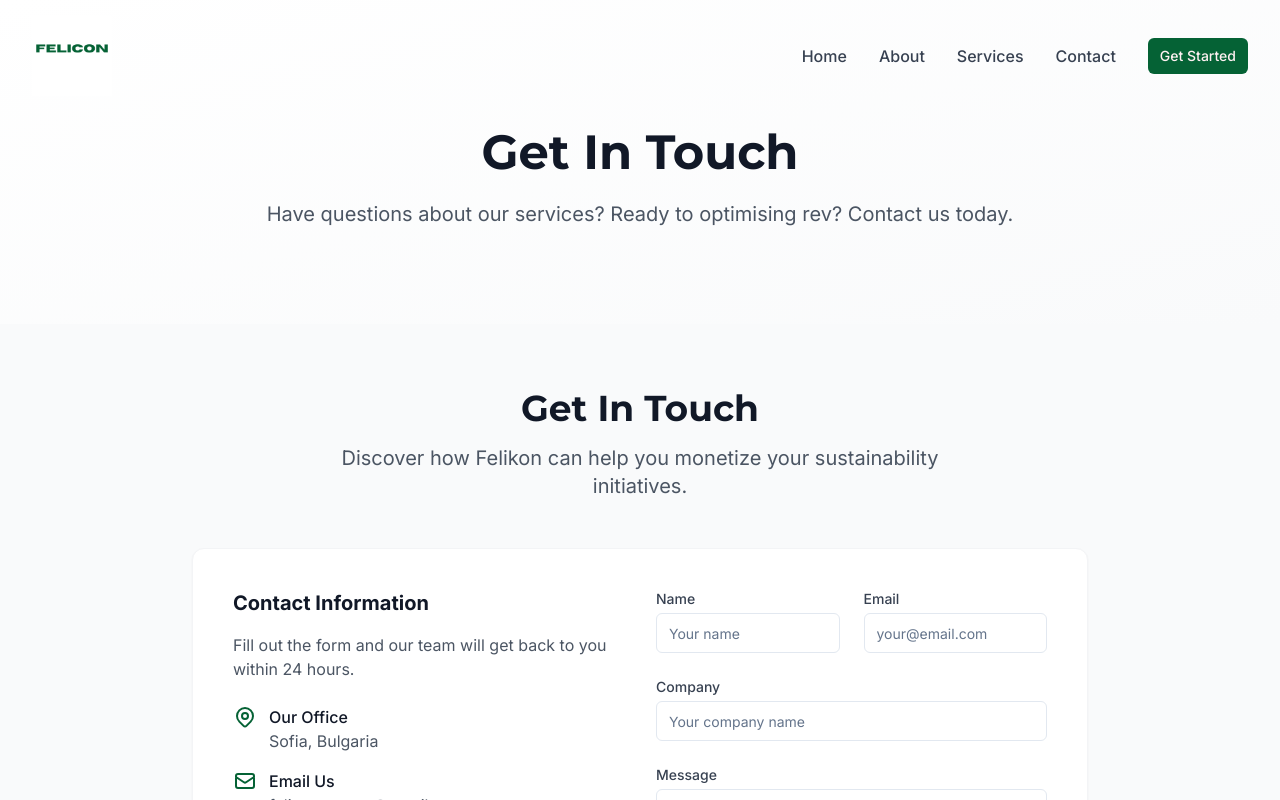
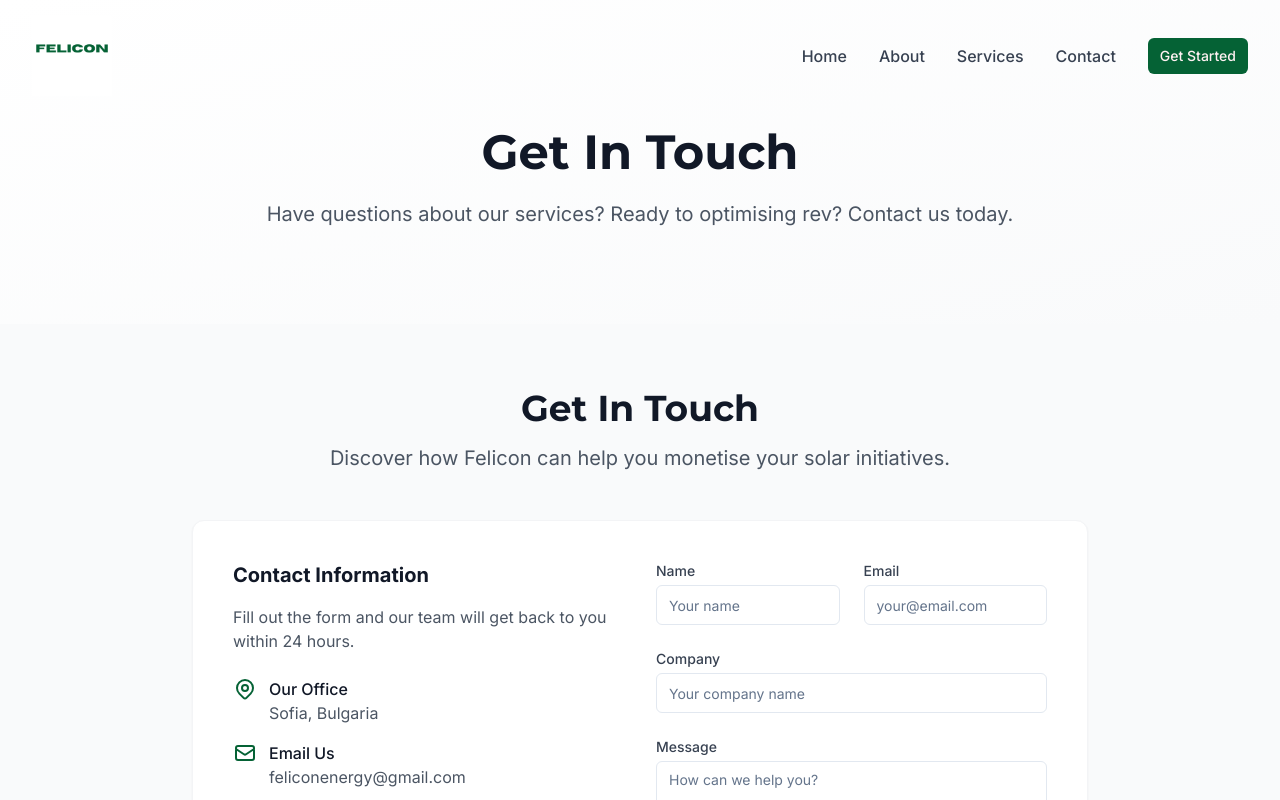
Before and after one commit to elitsamarinova/felikon-sustain-bloom-web, a React (Vite) app: page /contact in a window 1280 px wide. Shown: the top 800 px of the page. Built offline with nearby package versions, Linux system fonts and the light colour scheme.

Commit message:
Visual edit in Lovable
Edited UI in Lovable

```diff
--- a/src/components/Contact.tsx
+++ b/src/components/Contact.tsx
@@ -50,9 +50,7 @@ const Contact = () => {
             <h2 className="text-3xl sm:text-4xl font-display font-bold text-gray-900 mb-4">
               Get In Touch
             </h2>
-            <p className="text-xl text-gray-600 max-w-2xl mx-auto">
-              Discover how Felikon can help you monetize your sustainability initiatives.
-            </p>
+            <p className="text-xl text-gray-600 max-w-2xl mx-auto">Discover how Felicon can help you monetise your solar initiatives.</p>
           </div>
 
           <div className="bg-white rounded-xl shadow-sm p-6 md:p-10 border border-gray-100">
```
